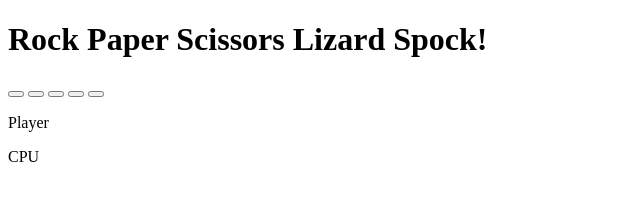
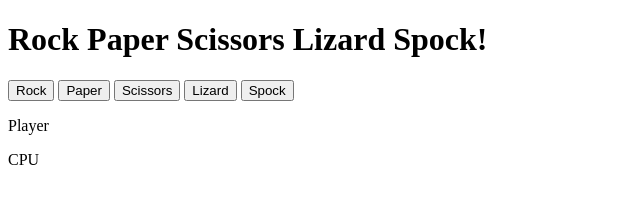
Before and after one commit to EddieCodeHub/Rock-Paper-Scissors-Lizard-Spock, a plain HTML site: page index.html in a window 1280 px wide. Shown: the whole page, without its empty margins (0-640 px from the left). Drawn offline with Linux system fonts and the light colour scheme; a web font is replaced by a local one.

Commit message:
add name content to buttons and plan out more javascript functions

```diff
--- a/index.html
+++ b/index.html
@@ -14,11 +14,11 @@
     </h1>
     <div class="game-area">
         <div class="player-area">
-            <button class="player-btn" id="rock-btn"></button>
-            <button class="player-btn" id="paper-btn"></button>
-            <button class="player-btn" id="scissors-btn"></button>
-            <button class="player-btn" id="lizard-btn"></button>
-            <button class="player-btn" id="spock-btn"></button>
+            <button class="player-btn" id="rock-btn">Rock</button>
+            <button class="player-btn" id="paper-btn">Paper</button>
+            <button class="player-btn" id="scissors-btn">Scissors</button>
+            <button class="player-btn" id="lizard-btn">Lizard</button>
+            <button class="player-btn" id="spock-btn">Spock</button>
 
         </div>
         <div class="cpu-area">
```
Also changed, not shown: assets/js/script.js (+15 -0 lines).
